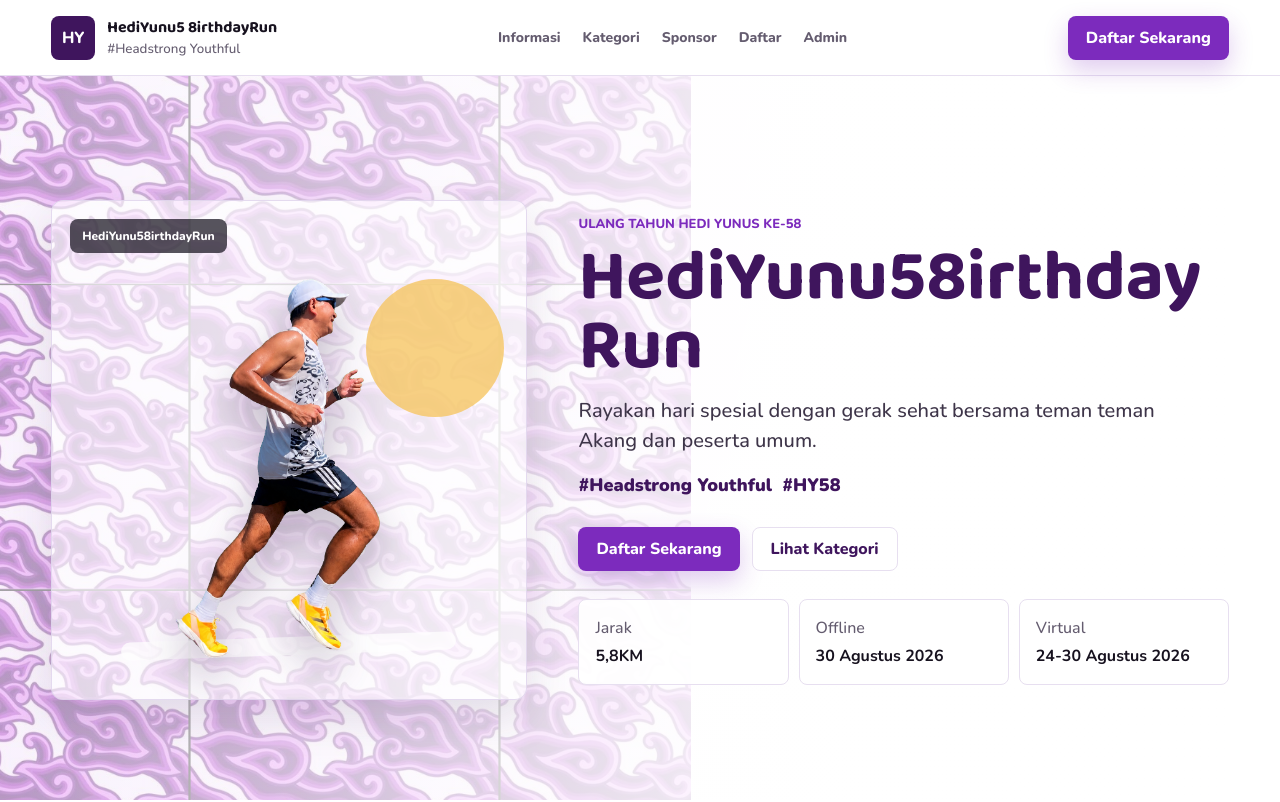
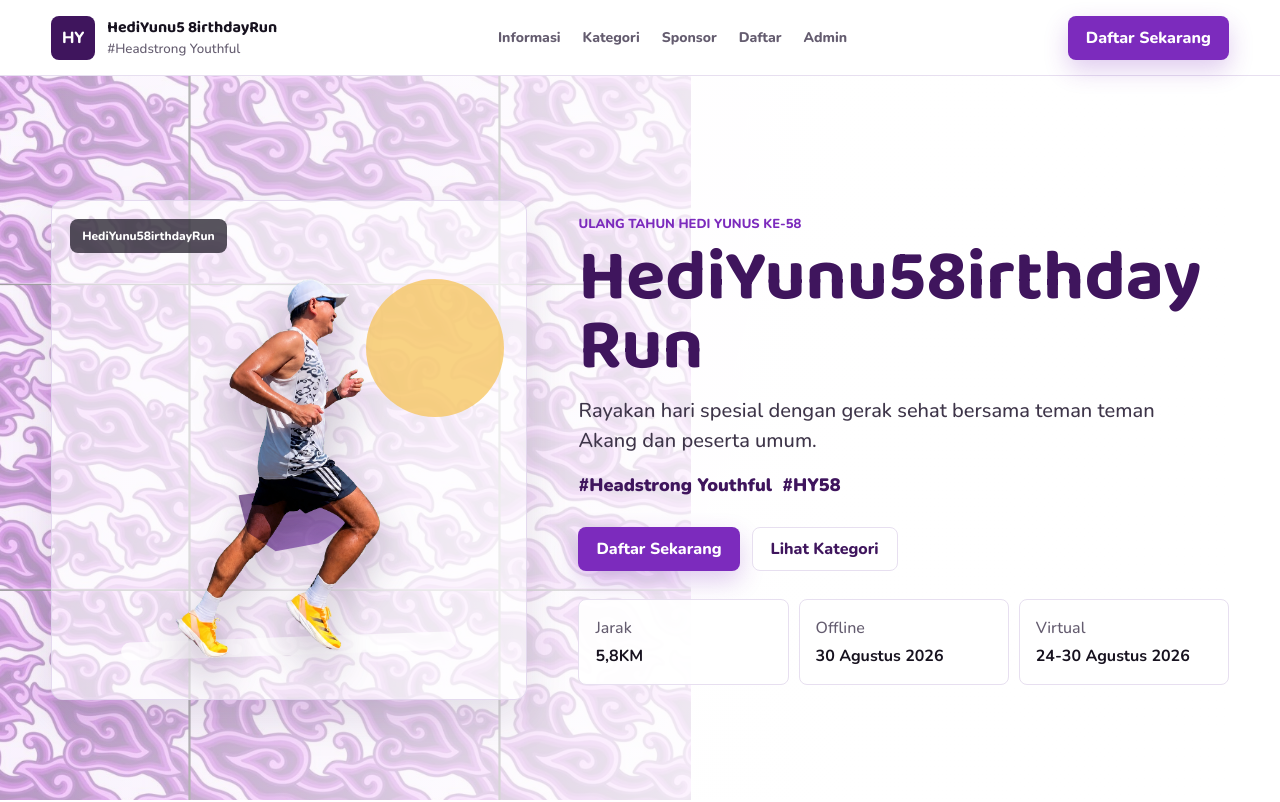
Before and after one commit to amutiara302-debug/hy-birthday-run-app, a Next.js app: page / in a window 1280 px wide. Shown: the top 802 px of the page. Built offline with nearby package versions, Linux system fonts and the light colour scheme.

Commit message:
Add files via upload

```diff
--- a/app/globals.css
+++ b/app/globals.css
@@ -136,6 +136,21 @@ nav a { text-decoration: none; }
   object-fit: contain;
   transform: translateX(-18px);
   filter: drop-shadow(0 22px 20px rgba(47, 18, 63, .28));
+}
+.runner-shorts-tint {
+  position: absolute;
+  z-index: 2;
+  left: 42%;
+  top: 53%;
+  width: 26%;
+  height: 16%;
+  background: linear-gradient(135deg, rgba(65, 18, 95, .82), rgba(124, 43, 189, .72));
+  border-radius: 12px 18px 20px 18px;
+  clip-path: polygon(0 18%, 66% 0, 100% 48%, 74% 78%, 36% 92%, 10% 68%);
+  mix-blend-mode: multiply;
+  opacity: .78;
+  pointer-events: none;
+  transform: translateX(-18px) rotate(3deg);
 }
 .runner-initials {
   position: relative;
--- a/app/page.tsx
+++ b/app/page.tsx
@@ -30,6 +30,7 @@ export default function HomePage() {
               <div className="runner-portrait">
                 <div className="runner-sun" />
                 <img className="runner-photo" src="/hedi-run-cutout.png" alt="Hedi Yunus berlari" />
+                <div className="runner-shorts-tint" aria-hidden="true" />
                 <div className="runner-track" />
               </div>
             </div>
```
